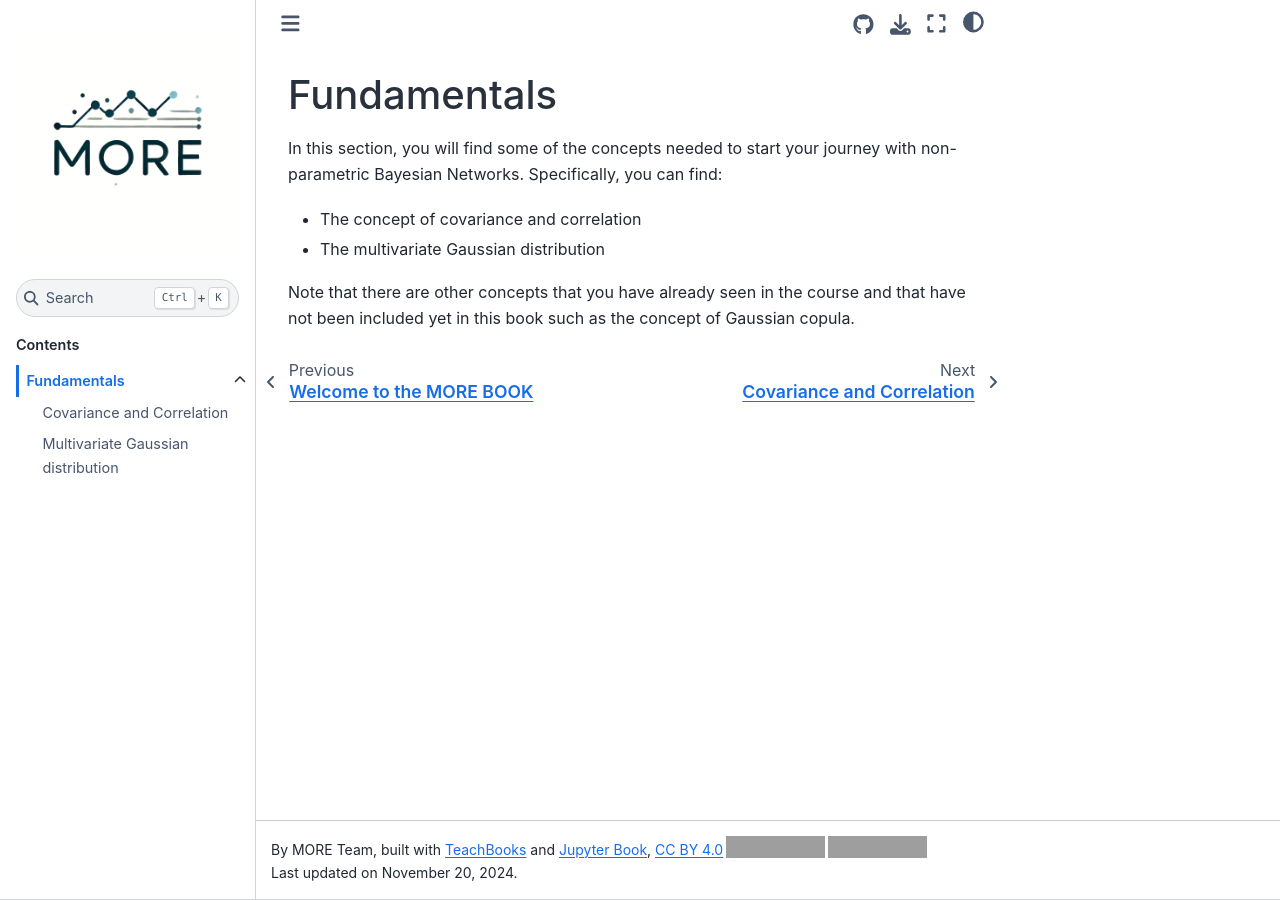
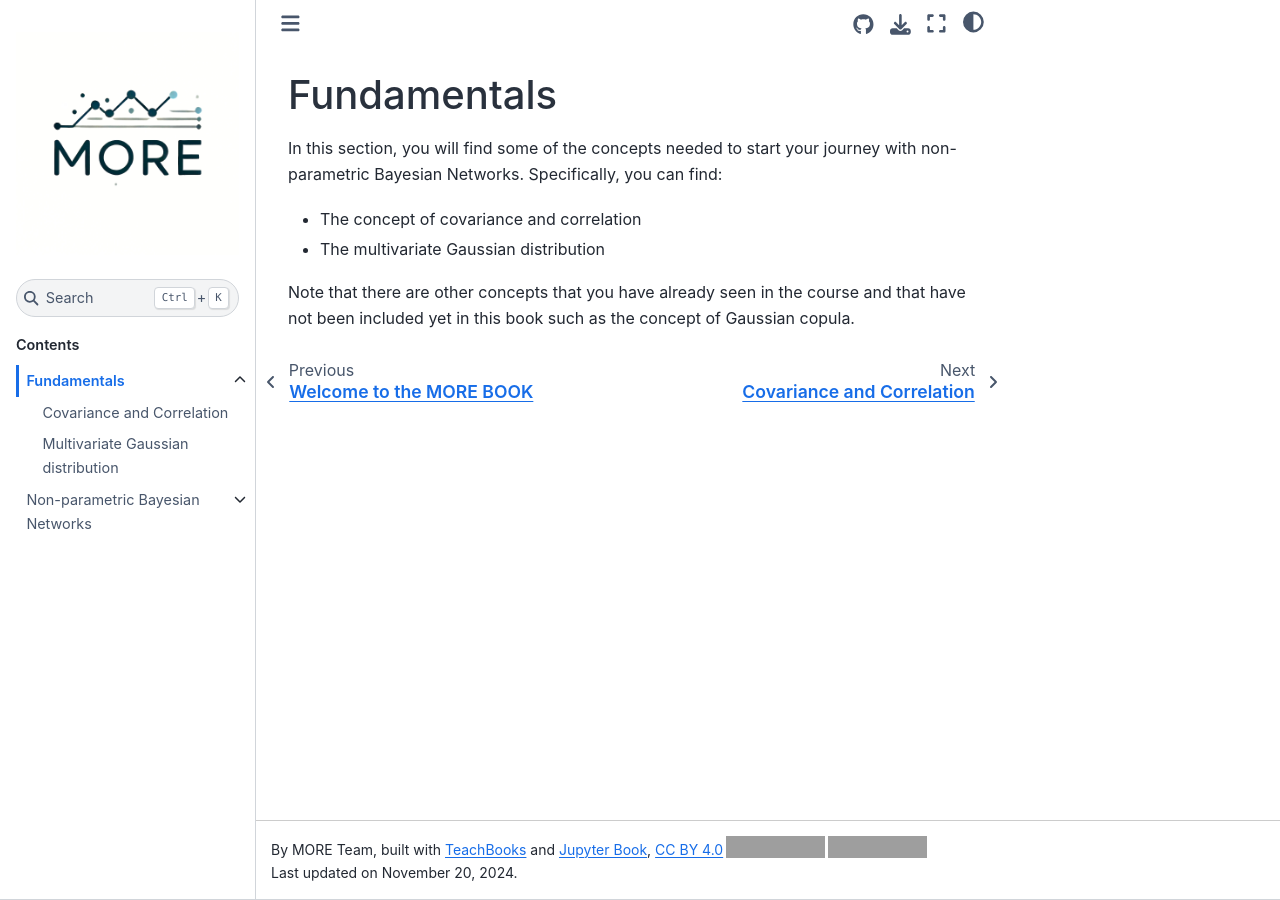
Before and after one commit to char998/Copulas-and-Bayesian-Networks, a Jupyter Book: the page built from book/fundamentals/overview.md, in a window 1280 px wide. Built offline with Jupyter Book 1.0.4 settings and Sphinx 7.4.7 and the Sphinx Book theme 1.1.4, drawn with Linux system fonts in a browser that asks for light colours; pages that are not in the unit, such as notebooks, are missing from menus; comment, search, counter and statistics services are not loaded; some of the changed lines change nothing that is shown; grey boxes are pictures that could not be loaded.

Commit message:
update TOC

```diff
--- a/book/_toc.yml
+++ b/book/_toc.yml
@@ -10,11 +10,11 @@
           - file: fundamentals/Correlation_and_Covariance.md
           #- file: fundamentals/Copulas.ipynb
           - file: fundamentals/Bivariate.md
-      - file: NPBN/opening.md
+      - file: NPBN/overview.md
         title: Non-parametric Bayesian Networks
         sections:
-         - file: opening.md
          - file: definition.md
+         - file: semantics.md
     # - file: references.md
     # - file: changelog.md
     # - file: credits.md
```
